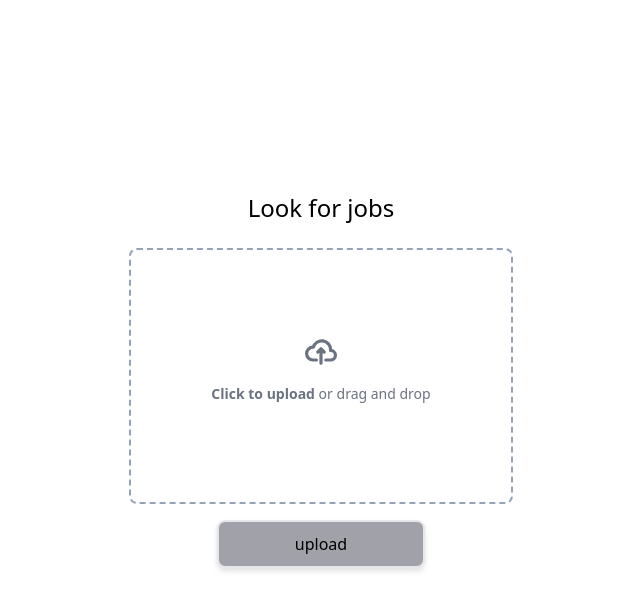
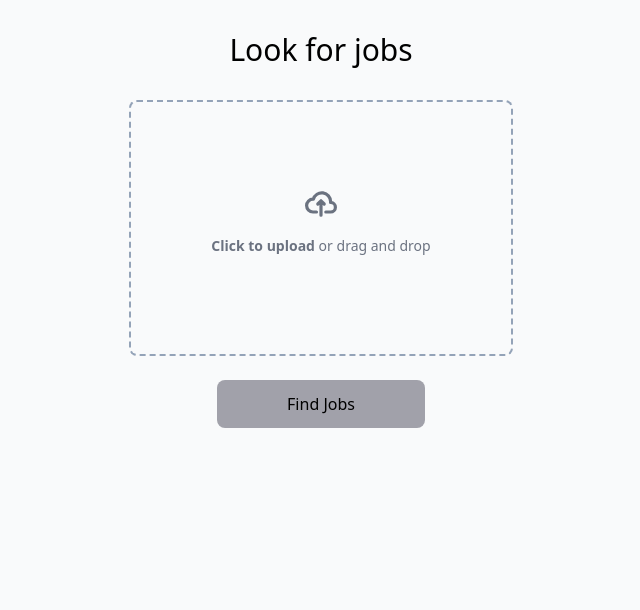
Before and after one commit to kshitijakarsh/elevance, a React (Vite) app in the folder frontend/: page / in a window 1280 px wide. Shown: the top 610 px of the page, without its empty margins (319-959 px from the left). Built offline with nearby package versions, Linux system fonts and the light colour scheme.

Commit message:
coded to find jobs using pdf

```diff
--- a/frontend/src/App.jsx
+++ b/frontend/src/App.jsx
@@ -2,12 +2,42 @@ import React, { useState } from "react";
 import axios from "axios";
 import { Input } from "./components/Input";
 
+function JobCard({ job }) {
+  return (
+    <div className="bg-white rounded-lg shadow-lg p-6 mb-4 hover:shadow-xl transition-shadow">
+      <div className="flex justify-between items-start">
+        <h4 className="text-xl font-semibold text-gray-800">{job.title}</h4>
+        <span className="bg-slate-100 text-slate-800 px-3 py-1 rounded-full text-sm">
+          {job.contract_time}
+        </span>
+      </div>
+
+      <p className="text-gray-600 mt-2 font-medium">{job.company_name}</p>
+
+      <p className="text-gray-700 mt-3 line-clamp-3 h-[4.5rem]">
+        {job.description}
+      </p>
+
+      <div className="mt-4 flex justify-between items-center">
+        <a
+          href={job.redirect_url}
+          target="_blank"
+          rel="noopener noreferrer"
+          className="bg-slate-500 text-white px-4 py-2 rounded hover:bg-slate-600 transition-colors"
+        >
+          Apply Now
+        </a>
+      </div>
+    </div>
+  );
+}
+
 function App() {
   const [file, setFile] = useState(null);
-  const [text, setText] = useState();
   const [loading, setLoading] = useState(false);
   const [completed, setCompleted] = useState(false);
   const [uploaded, setUploaded] = useState(false);
+  const [jobs, setJobs] = useState([]);
 
   function handleFileChange(event) {
     if (event.target.files.length > 0) {
@@ -17,7 +47,7 @@ function App() {
   }
 
   async function extractText() {
-    setUploaded(false)
+    setUploaded(false);
     setLoading(true);
     if (!file) {
       alert("Please select a PDF file first.");
@@ -36,19 +66,31 @@ function App() {
         }
       );
 
-      setText(response.data);
+      const jobArrays = response.data.data;
+      console.log(jobArrays);
+
+      if (Array.isArray(jobArrays)) {
+        const allJobs = jobArrays.flat();
+        console.log(allJobs);
+
+        setJobs(allJobs);
         setLoading(false);
         setCompleted(true);
+      } else {
+        console.error("Unexpected response format:", response.data);
+      }
     } catch (error) {
       console.error("Error extracting text:", error);
     }
   }
 
   return (
-    <>
-      <div className="grid place-content-center mx-auto w-screen h-screen">
-        <h1 className="mx-auto font-thin text-2xl">Look for jobs</h1>
-        <br />
+    <div className="min-h-screen bg-gray-50">
+
+      <div className="container mx-auto px-4 py-8">
+        <div className="max-w-2xl mx-auto mb-8">
+          <h1 className="text-3xl font-thin text-center mb-8">Look for jobs</h1>
+
           <Input
             isUploaded={uploaded}
             handleFileChange={handleFileChange}
@@ -56,18 +98,41 @@ function App() {
             isLoading={loading}
           />
 
+          <div className="flex justify-center">
             <button
-          className="m-4 h-12 w-52 grid place-content-center mx-auto rounded-lg drop-shadow-md border-solid border-2 bg-zinc-400 text-black hover:bg-zinc-600 hover:text-white"
+              className="mt-6 w-52 h-12 rounded-lg bg-zinc-400 text-black hover:bg-zinc-600 hover:text-white transition-colors disabled:opacity-50"
               onClick={extractText}
+              disabled={loading}
             >
-          {loading ? "uploading" : "upload"}
+              {loading ? "Processing..." : "Find Jobs"}
             </button>
+          </div>
+        </div>
 
-        <br />
+        {jobs.length > 0 && (
+          <div className="mt-12">
+            <h2 className="text-2xl font-semibold mb-6 text-center">
+              Matching Jobs
+            </h2>
 
-        <p>{JSON.stringify(text)}</p>
+            <div className="max-h-[600px] overflow-y-auto px-4">
+              <div className="grid grid-cols-1 md:grid-cols-2 lg:grid-cols-3 gap-6">
+                {jobs.map((job, index) => (
+                  <JobCard key={index} job={job} />
+                ))}
               </div>
-    </>
+            </div>
+          </div>
+        )}
+
+        {/* No Jobs Message */}
+        {!loading && jobs.length === 0 && completed && (
+          <div className="text-center text-gray-600 mt-8">
+            No matching jobs found. Try uploading a different resume.
+          </div>
+        )}
+      </div>
+    </div>
   );
 }
 
```
Also changed, not shown: 2 other files (tests, documents, lock files or other folders). Lines whose indentation alone changed are shown as unchanged.
